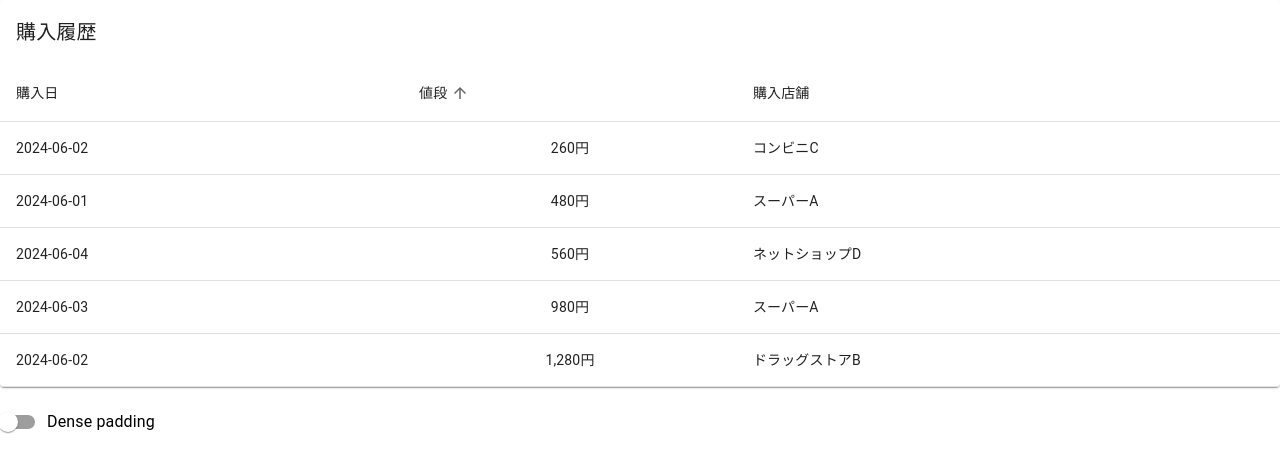
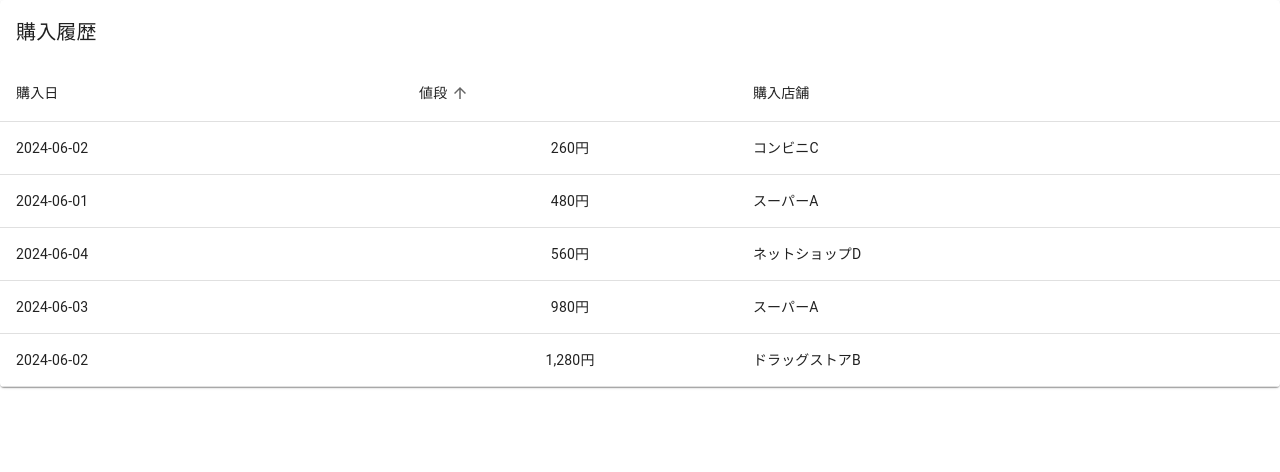
Before and after one commit to mizzzuno/my-groceries-database, a Next.js app: page / in a window 1280 px wide. Shown: the top 472 px of the page. Built offline with nearby package versions, Linux system fonts and the light colour scheme.

Commit message:
fix: remove select button

```diff
--- a/src/components/pages/(home)/components/ListView.tsx
+++ b/src/components/pages/(home)/components/ListView.tsx
@@ -11,8 +11,6 @@ import TableSortLabel from "@mui/material/TableSortLabel";
 import Toolbar from "@mui/material/Toolbar";
 import Typography from "@mui/material/Typography";
 import Paper from "@mui/material/Paper";
-import FormControlLabel from "@mui/material/FormControlLabel";
-import Switch from "@mui/material/Switch";
 import { visuallyHidden } from "@mui/utils";
 import useMediaQuery from "@mui/material/useMediaQuery";
 
@@ -77,7 +75,6 @@ const headCells: readonly HeadCell[] = [
   {
     id: "purchaseDate",
     numeric: false,
-    // 左に貼り付き過ぎるのを防ぐため padding を有効化
     disablePadding: false,
     label: "購入日",
   },
@@ -183,17 +180,14 @@ export default function EnhancedTable() {
       <Paper sx={{ width: "100%", mb: 2, overflowX: "auto" }}>
         <EnhancedTableToolbar />
         <TableContainer>
-          <Table
-            aria-labelledby="tableTitle"
-          >
-
+          <Table aria-labelledby="tableTitle">
             <EnhancedTableHead
               order={order}
               orderBy={orderBy}
               onRequestSort={handleRequestSort}
             />
             <TableBody>
-              {visibleRows.map((row, index) => {
+              {visibleRows.map((row) => {
                 return (
                   <TableRow
                     hover
@@ -238,10 +232,6 @@ export default function EnhancedTable() {
           </Table>
         </TableContainer>
       </Paper>
-      <FormControlLabel
-        control={<Switch checked={dense} onChange={handleChangeDense} />}
-        label="Dense padding"
-      />
     </Box>
   );
 }
```
